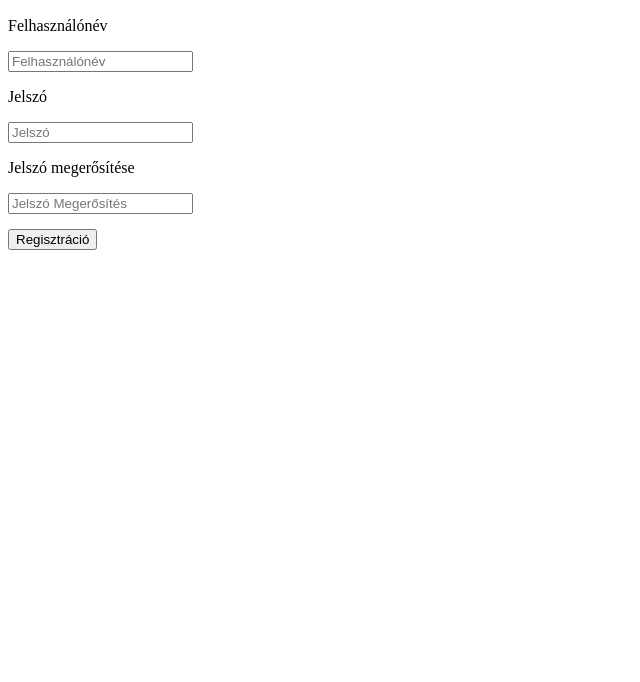
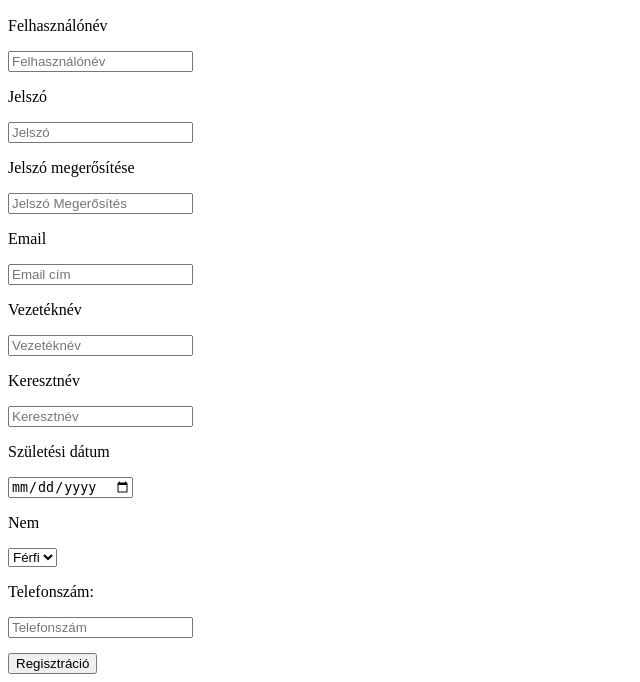
Before and after one commit to hokiattila/Webterv_Beadando, a PHP site: page / in a window 1280 px wide. Shown: the part 422-1104 px from the top of the page, without its empty margins (0-640 px from the left). Before the commit the page ends 672 px from the top, so only its background shows below. Run offline with PHP 8.4, Linux system fonts and the light colour scheme.

Commit message:
Registration in the making

```diff
--- a/app/datacontroller.php
+++ b/app/datacontroller.php
@@ -65,6 +65,15 @@ class DataController {
         header("Location: ../index.php");
     }
 
+    public function registerController($username_input, $password_input, $password_conf, $token) : void {
+        if($token != $_SESSION['token']) header("Location: ../index.php?error=tokenmissmatch");
+        else if(empty($username_input)) header("Location: ../index.php?error=empty_username");
+        else if(empty($password_input)) header("Location: ../index.php?error=empty_password");
+        else if($password_input != $password_conf) header("Location: ../index.php?error=psw_missmatch");
+
+
+    }
+
 }
 
 $controller = new DataController;
@@ -76,3 +85,6 @@ if(isset($_POST['login-btn'])) {
 if(isset($_POST['logout-btn'])) {
     $controller->logoutController($_POST['token']);
 }
+
+if(isset($_POST['register-btn'])) {
+}
--- a/app/db.php
+++ b/app/db.php
@@ -118,6 +118,10 @@ class DatabaseInteractions {
     }
 
 
+    function insertUserData() : void {
+
+    }
+
     public function fetchCarsByBrand(string $brand) : array|bool {
             return false;
     }
--- a/index.php
+++ b/index.php
@@ -37,16 +37,37 @@
             <br><br>
             <h2> Regisztráció </h2>
             <form name="register_form" action="app/datacontroller.php" method="POST">
+                <input type="hidden" name="token" value="<?= $token ?>"
                 <p>Felhasználónév</p>
-                    <input type="text" name="username" placeholder="Felhasználónév" required/>
+                    <input type="text" name="username" placeholder="Felhasználónév" />
                 <p>Jelszó</p>
-                    <input type="password" name="password" placeholder="Jelszó" required/>
+                    <input type="password" name="password" placeholder="Jelszó" />
                 <p>Jelszó megerősítése</p>
-                    <input type="password" name="password_conf" placeholder="Jelszó Megerősítés" required/>
+                    <input type="password" name="password_conf" placeholder="Jelszó Megerősítés" />
+                <br>
+                <p>Email</p>
+                    <input type="email" name="email" placeholder="Email cím">
+                <br>
+                <p>Vezetéknév</p>
+                    <input type="text" name="lastname" placeholder="Vezetéknév" >
+                <br>
+                <p>Keresztnév</p>
+                    <input type="text" name="firstname" placeholder="Keresztnév" >
+                <br>
+                <p>Születési dátum</p>
+                    <input type="date" name="szuldatum" placeholder="Születési dátum" >
+                <br>
+                <p>Nem</p>
+                    <select name="nem">
+                        <option>Férfi</option>
+                        <option>Nő</option>
+                    </select>
+                <br>
+                <p>Telefonszám:</p>
+                    <input type="text" name="telefonszam" placeholder="Telefonszám" pattern="^[0-9]*$">
                 <br>
                 <input type="submit" name="register-btn" value="Regisztráció" style="margin-top: 15px"/>
             </form>
-            <br><br>
     <?php endif;?>
 </body>
 </html>
```
